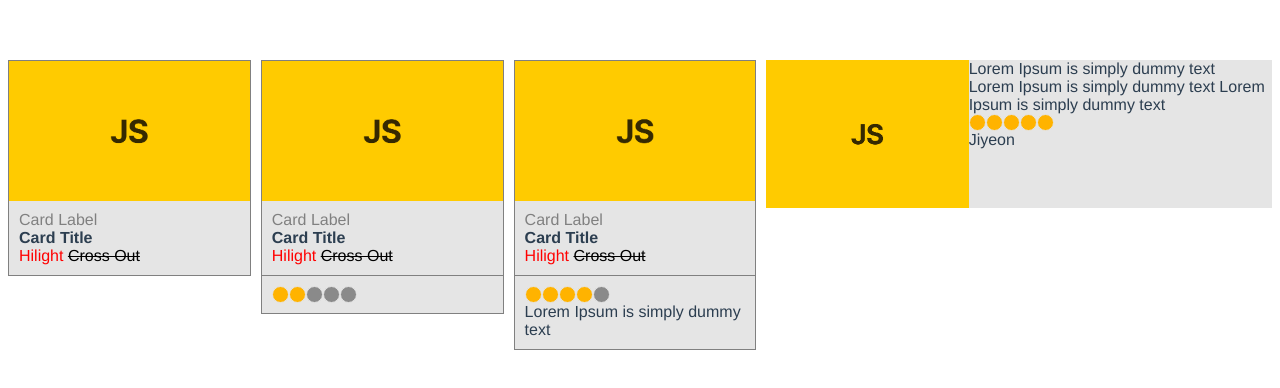
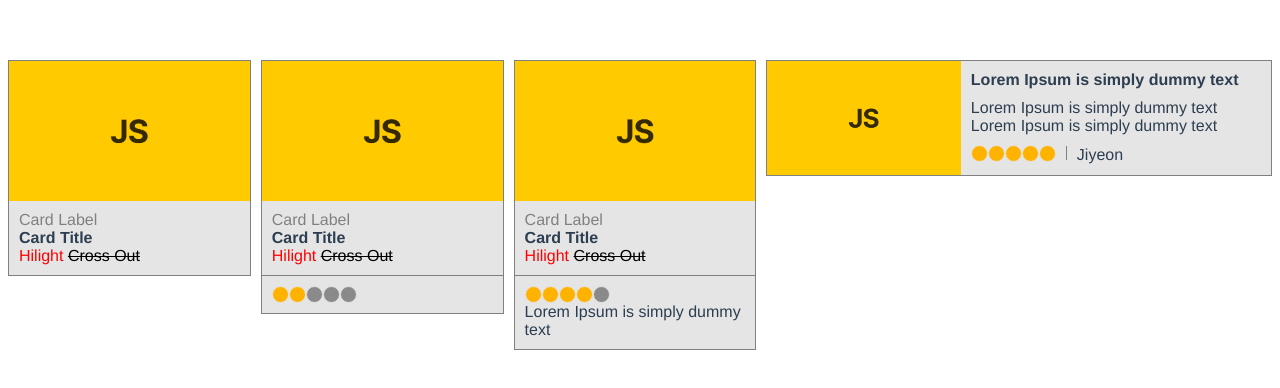
Before and after one commit to appleSimple/backpackr-ui-module, a Vue app: page / in a window 1280 px wide. Shown: the top 388 px of the page. Built offline with nearby package versions, Linux system fonts and the light colour scheme.

Commit message:
feat: 가로형 카드 스타일 및 props 추가

```diff
--- a/src/components/HorizonCard.vue
+++ b/src/components/HorizonCard.vue
@@ -1,13 +1,13 @@
 <template>
   <article class="card-wrapper">
-    <figure>
-      <img src="../assets/js.png" alt="JS 사진">
-    </figure>
+    <figure :style="{ backgroundImage : `url(${imgUrl})` }" class="thumbnail"></figure>
     <figCaption>
-      <div>Lorem Ipsum is simply dummy text</div>
-      <div>Lorem Ipsum is simply dummy text Lorem Ipsum is simply dummy text</div>
-      <div>
-        <StarScore score="5" />
+      <div class="card-title">Lorem Ipsum is simply dummy text</div>
+      <div class="card-contents">
+        Lorem Ipsum is simply dummy text Lorem Ipsum is simply dummy text
+      </div>
+      <div class="card-bottom">
+        <StarScore :score="score" />
         <span>Jiyeon</span>
       </div>
     </figCaption>
@@ -15,34 +15,70 @@
 </template>
 
 <script>
-import StarScore from './StarScore.vue';
+import StarScore from "./StarScore.vue";
 
 export default {
-    name: 'HorizonCard',
-    components: { StarScore }
-}
+  name: "HorizonCard",
+  components: { StarScore },
+  props: {
+    score: String,
+    imgUrl: {
+      type: String,
+      default: "",
+    },
+  },
+};
 </script>
 
 <style scoped lang="scss">
 .card-wrapper {
-  width: 40%;
-  height: 50%;
+  width: 100%;
   display: flex;
+  border: 1px solid grey;
+  box-sizing: border-box;
+
+  @include large {
+    width: 40%;
+  }
 
   figure {
     width: 40%;
     margin: 0;
-    img {
-      object-fit: cover;
-      width: 100%;
-      height: 100%;
-    }
+    background-size: cover;
+    background-position: center;
   }
 
   figCaption {
     width: 60%;
+    padding: 10px;
     text-align: left;
     background-color: #e5e5e5;
+
+    .card-title {
+      font-weight: 600;
+      margin-bottom: 10px;
+    }
+
+    .card-contents {
+      margin-bottom: 10px;
+    }
+
+    .card-bottom {
+      display: flex;
+      height: 20px;
+      line-height: 20px;
+
+      span {
+        &::before {
+          content: '';
+          display: inline-block;
+          width: 1px;
+          height: 14px;
+          margin: 0 10px;
+          background-color: grey;
+        }
+      }
+    }
   }
 }
 </style>
```
